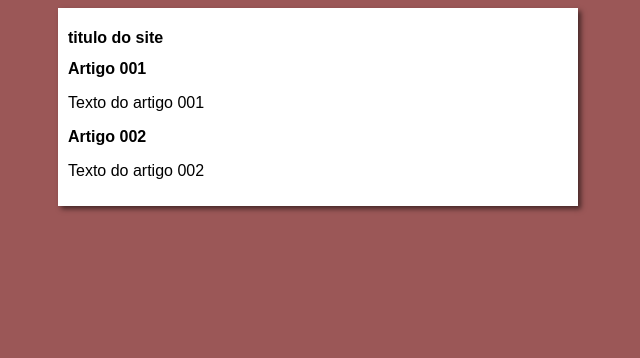
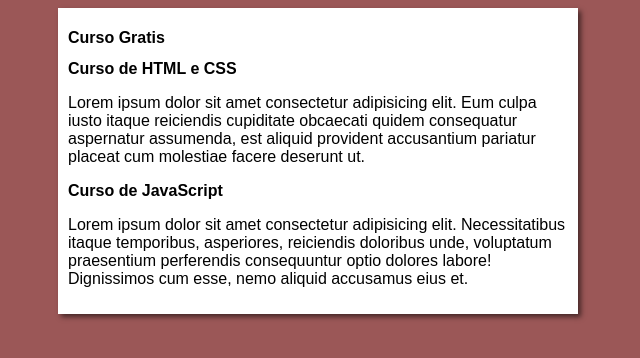
Before and after one commit to sDouglasgonc/Projeto-Github-Curso-em-video, a plain HTML site: page index.html in a window 1280 px wide. Shown: the whole page, without its empty margins (322-962 px from the left). Drawn offline with Linux system fonts and the light colour scheme.

Commit message:
Update index.html

```diff
--- a/index.html
+++ b/index.html
@@ -4,21 +4,27 @@
     <meta charset="UTF-8">
     <meta http-equiv="X-UA-Compatible" content="IE=edge">
     <meta name="viewport" content="width=device-width, initial-scale=1.0">
-    <title>Titulo do site</title>
+    <title>Curso em Video</title>
     <link rel="stylesheet" href="style.css">
 </head>
 <body>
     <main>
         <header>
-            <h1>titulo do site</h1>
+            <h1>Curso Gratis</h1>
         </header>
         <article>
-            <h2>Artigo 001</h2>
-            <p>Texto do artigo 001</p>
+            <h2>Curso de HTML e CSS</h2>
+            <p>Lorem ipsum dolor sit amet consectetur adipisicing elit.
+             Eum culpa iusto itaque reiciendis cupiditate obcaecati quidem
+            consequatur aspernatur assumenda, est aliquid provident accusantium
+             pariatur placeat cum molestiae facere deserunt ut.</p>
         </article>
         <article>
-            <h2>Artigo 002</h2>
-            <p>Texto do artigo 002</p>
+            <h2>Curso de JavaScript</h2>
+            <p>Lorem ipsum dolor sit amet consectetur adipisicing elit.
+             Necessitatibus itaque temporibus, asperiores, reiciendis doloribus unde,
+            voluptatum praesentium perferendis consequuntur optio dolores labore!
+             Dignissimos cum esse, nemo aliquid accusamus eius et.</p>
         </article>
     </main>
 
```
